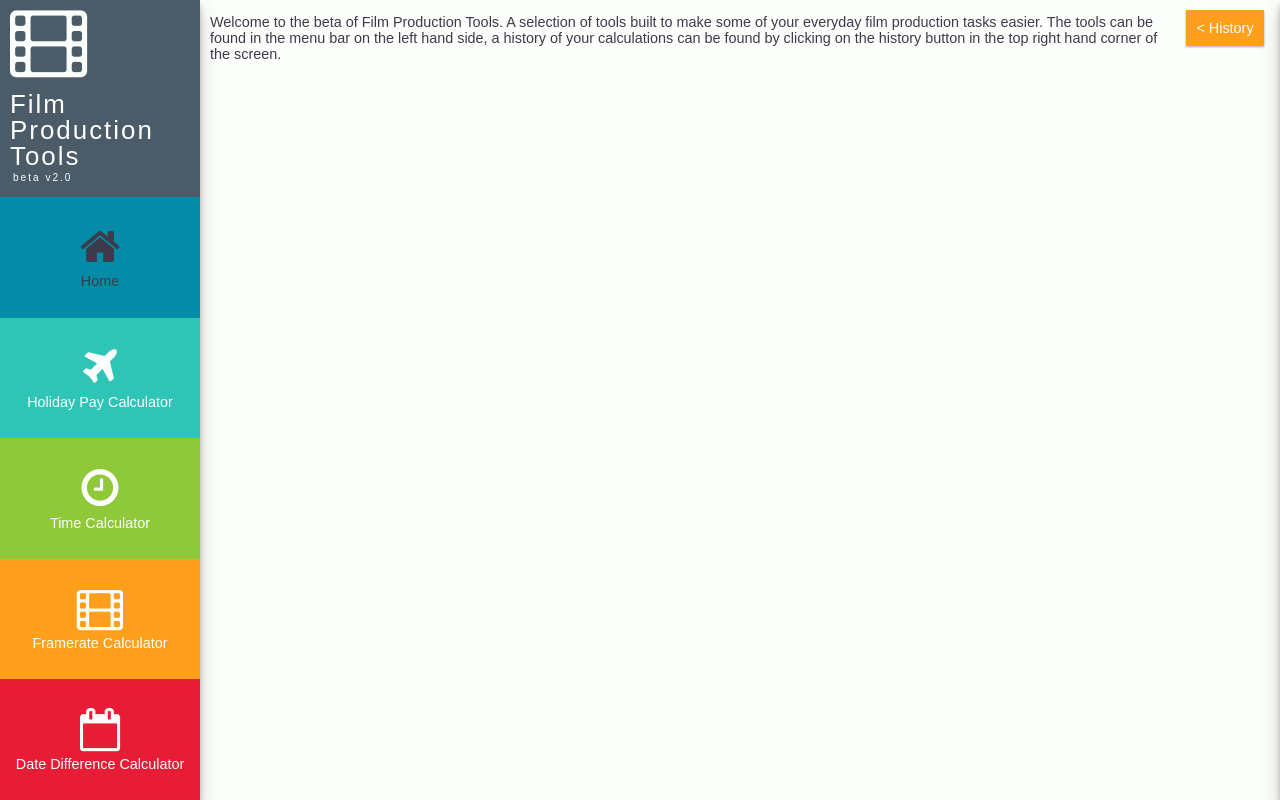
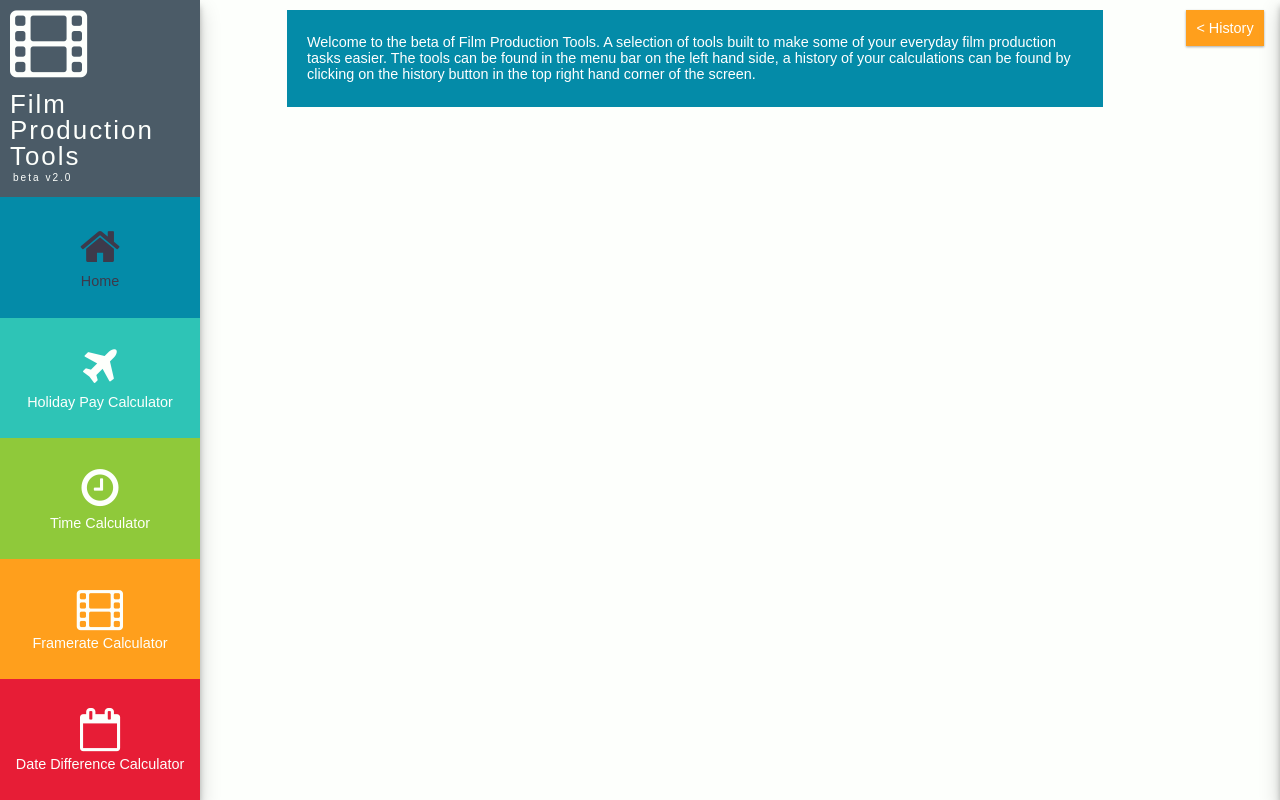
Before and after one commit to JodyDuke/film-production-tools, a React (Create React App) app: page / in a window 1280 px wide. Shown: the top 800 px of the page. Built offline with nearby package versions, Linux system fonts and the light colour scheme; what webfontloader would draw is missing.

Commit message:
added home css

```diff
--- a/src/styles/App.css
+++ b/src/styles/App.css
@@ -1,3 +1,10 @@
+.intro {
+  background-color: #048ba8;
+  color: white;
+  padding: 10px 20px;
+  width: 80%;
+  margin: 10px auto; }
+
 body {
   -webkit-font-smoothing: antialiased;
   -moz-osx-font-smoothing: grayscale;
@@ -609,7 +616,7 @@ p.info-container:hover .info-box {
   display: block; }
 
 .info-box {
-  background: #2ec4b6;
+  background: #048ba8;
   color: white;
   letter-spacing: 1px;
   position: absolute;
--- a/src/styles/App.scss
+++ b/src/styles/App.scss
@@ -1,3 +1,4 @@
+@import 'home.scss';
 @import 'global.scss';
 @import 'menu.scss';
 @import 'main.scss';
```
